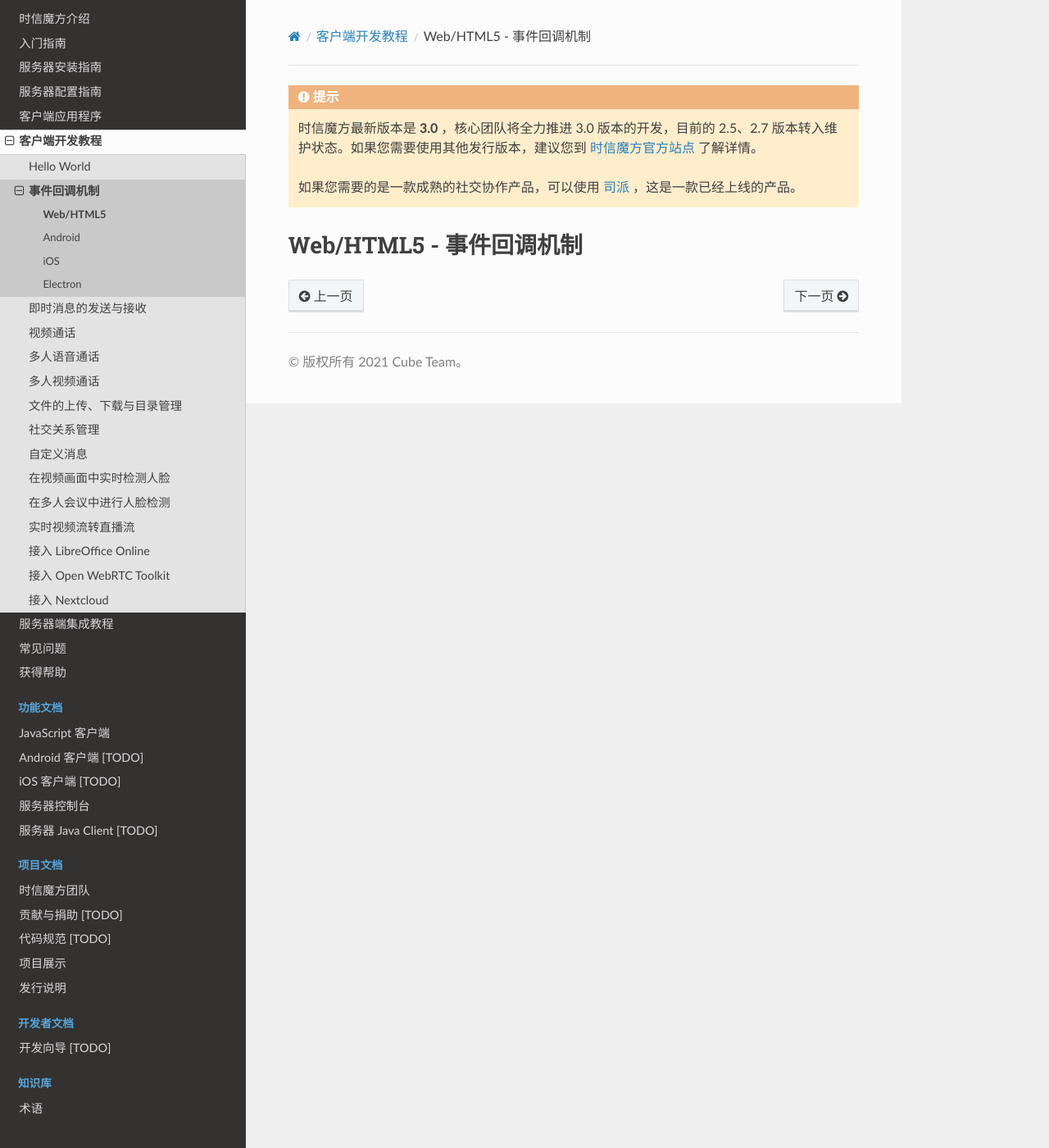
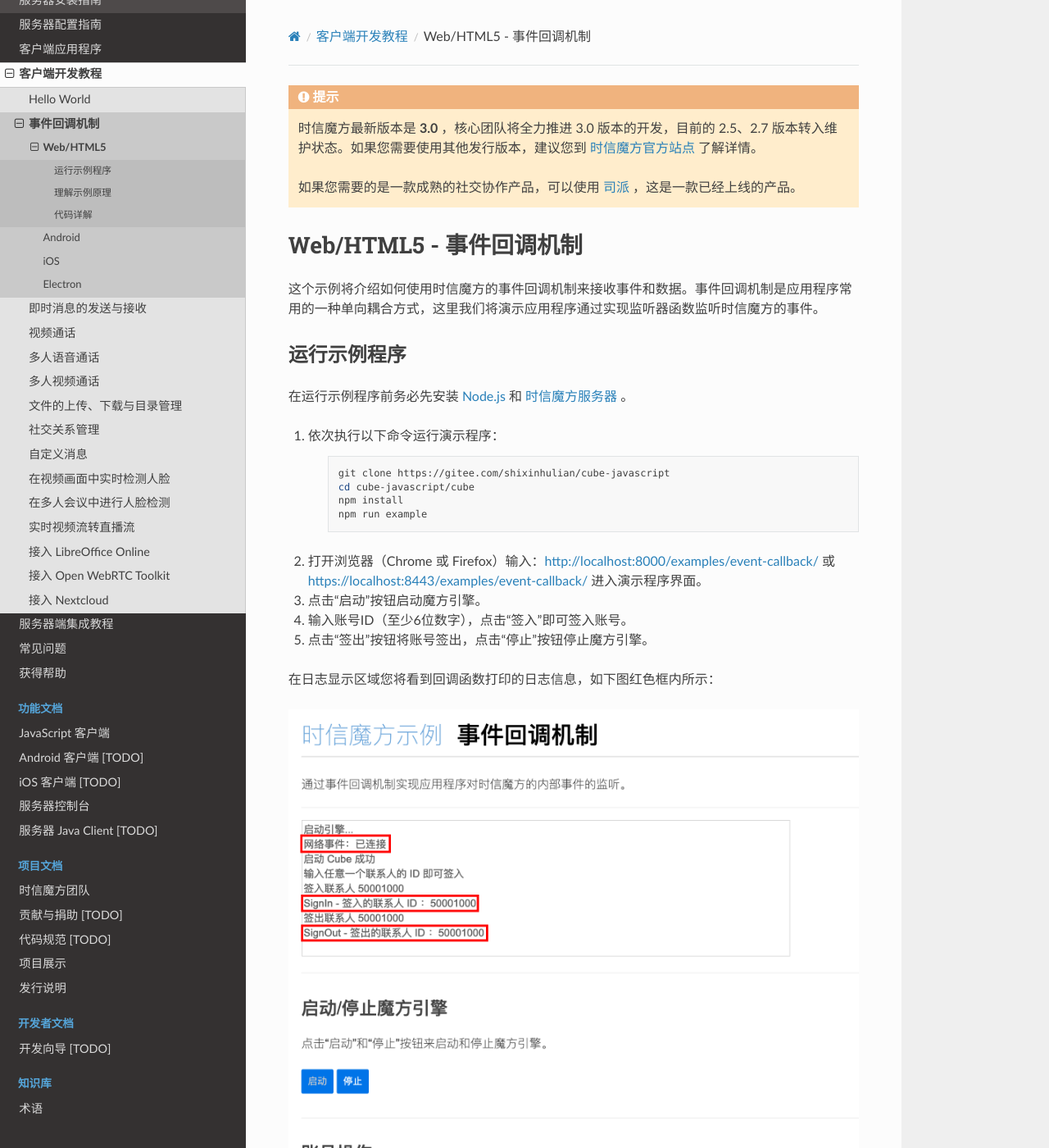
Before and after one commit to shixincube/cube-manual, a Sphinx documentation site: the page built from doc/source/tutorials/web/event_callback.rst, in a window 1280 px wide and 1400 px high. Shown: the whole window at 82% size. Built offline with Sphinx 7.4.7 and the Read the Docs theme 2.0.0, drawn with Linux system fonts in a browser that asks for light colours.

Commit message:
Update doc

```diff
--- a/doc/source/tutorials/web/event_callback.rst
+++ b/doc/source/tutorials/web/event_callback.rst
@@ -1,3 +1,50 @@
 ===============================
 Web/HTML5 - 事件回调机制
 ===============================
+
+这个示例将介绍如何使用时信魔方的事件回调机制来接收事件和数据。事件回调机制是应用程序常用的一种单向耦合方式，这里我们将演示应用程序通过实现监听器函数监听时信魔方的事件。
+
+运行示例程序
+===============================
+
+在运行示例程序前务必先安装 `Node.js <https://nodejs.org/zh-cn/>`__ 和 :doc:`时信魔方服务器 </user/installation>` 。
+
+1. 依次执行以下命令运行演示程序：
+
+    .. code-block:: shell
+
+        git clone https://gitee.com/shixinhulian/cube-javascript
+        cd cube-javascript/cube
+        npm install
+        npm run example
+
+2. 打开浏览器（Chrome 或 Firefox）输入：`http://localhost:8000/examples/event-callback/ <http://localhost:8000/examples/event-callback/>`__ 或 `https://localhost:8443/examples/event-callback/ <https://localhost:8443/examples/event-callback/>`__ 进入演示程序界面。
+
+3. 点击“启动”按钮启动魔方引擎。
+
+4. 输入账号ID（至少6位数字），点击“签入”即可签入账号。
+
+5. 点击“签出”按钮将账号签出，点击“停止”按钮停止魔方引擎。
+
+在日志显示区域您将看到回调函数打印的日志信息，如下图红色框内所示：
+
+.. figure:: /images/tutorials/web_event_callback.png
+    :align: center
+    :alt: 事件回调机制示例截图
+
+    *事件回调机制示例截图*
+
+|
+
+
+理解示例原理
+===============================
+
+
+
+
+|
+
+
+代码详解
+===============================
--- a/doc/source/tutorials/web/helloworld.rst
+++ b/doc/source/tutorials/web/helloworld.rst
@@ -25,7 +25,7 @@
         npm install
         npm run example
 
-3. 打开浏览器（Chrome 或 Firefox）输入：`http://localhost:8000/ <http://localhost:8000/>`__ 或 `https://localhost:8443/ <https://localhost:8443/>`__ 进入演示程序界面。
+3. 打开浏览器（Chrome 或 Firefox）输入：`http://localhost:8000/examples/hello-world/ <http://localhost:8000/examples/hello-world/>`__ 或 `https://localhost:8443/examples/hello-world/ <https://localhost:8443/examples/hello-world/>`__ 进入演示程序界面。
 
 4. 点击“启动”按钮启动魔方引擎。
 
```
Also changed, not shown: doc/source/images/tutorials/web_event_callback.png (added).
